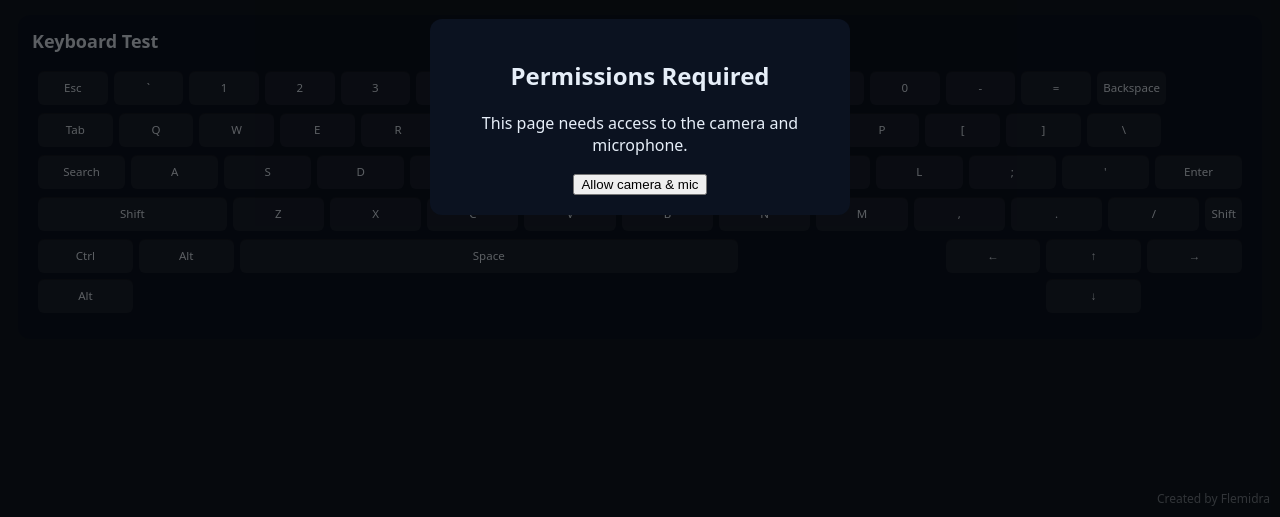
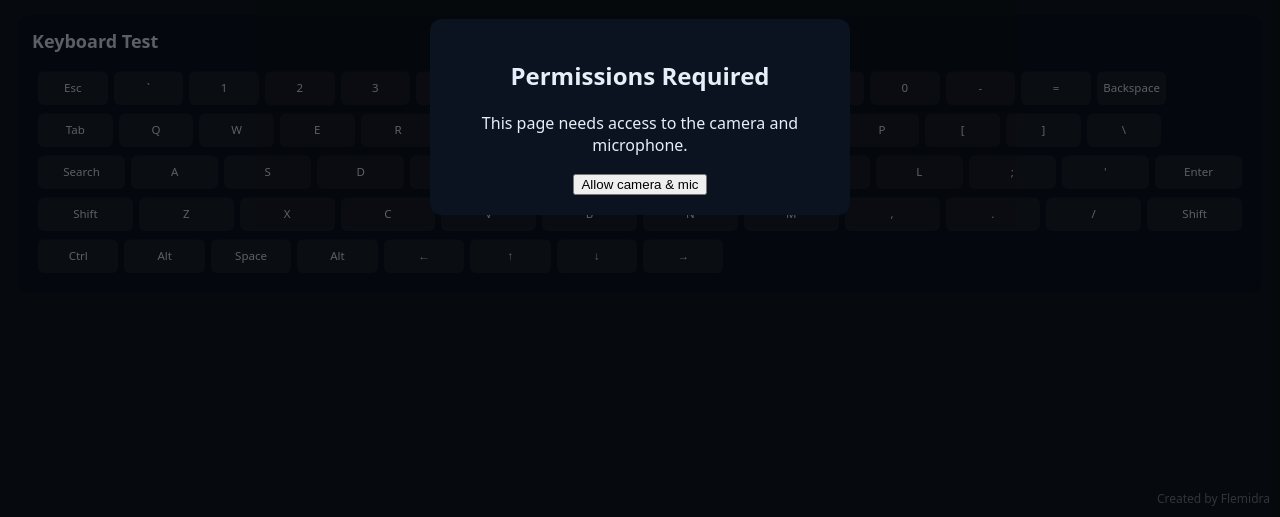
Before and after one commit to Flemidra/ChromebookTest, a plain HTML site: page index.html in a window 1280 px wide. Shown: the part 283-800 px from the top of the page. Drawn offline with Linux system fonts and the light colour scheme.

Commit message:
Fix keyboard bottom row: reserve columns and fix AltRight/arrow positions

```diff
--- a/css/keyboard.css
+++ b/css/keyboard.css
@@ -1,4 +1,4 @@
-/* css/keyboard.css - Versión estable que funcionaba */
+/* css/keyboard.css - Versión completa y corregida para la fila inferior */
 
 /* Contenedor del teclado */
 #keyboard{
@@ -27,7 +27,8 @@
 .k-row:nth-child(2){ grid-template-columns: repeat(15, 1fr); grid-auto-columns: unset; }
 .k-row:nth-child(3){ grid-template-columns: repeat(13, 1fr); grid-auto-columns: unset; }
 .k-row:nth-child(4){ grid-template-columns: repeat(12, 1fr); grid-auto-columns: unset; }
-.k-row:nth-child(5){ grid-template-columns: repeat(12, 1fr); grid-auto-columns: unset; }
+/* Fila inferior: más columnas para evitar saltos y dar margen a la spacebar */
+.k-row:nth-child(5){ grid-template-columns: repeat(14, 1fr); grid-auto-columns: unset; }
 
 /* Estilos base de tecla */
 .key{
@@ -68,58 +69,4 @@
 /* Overlay */
 .key::after{
   content:"";
-  position:absolute;
-  inset:0;
-  border-radius:6px;
-  z-index:2;
-  opacity:0;
-  transition:opacity .06s, background .08s;
-}
-
-.key.active::after{ background: rgba(79,70,229,0.95); opacity:1; }
-.key.pressed::after{ background: #10b981; opacity:1; }
-.key.active, .key.pressed { color:#000 !important; }
-
-/* Ajustes por tecla fila inferior */
-.k-row:nth-child(5) .key[data-key-label="CtrlLeft"],
-.k-row:nth-child(5) .key[data-key-label="AltLeft"],
-.k-row:nth-child(5) .key[data-key-label="AltRight"] {
-  grid-column: auto;
-  max-width: none;
-}
-
-/* Space: ocupa columnas 3..8 dentro de 12 columnas */
-.k-row:nth-child(5) .key[data-key-label="Space"]{
-  grid-column: 3 / 8;
-  justify-self:stretch;
-  align-self:center;
-  padding-left:8px;
-  padding-right:8px;
-  min-height:34px;
-  max-width:none;
-}
-
-/* Flechas en la misma fila */
-.k-row:nth-child(5) .key[data-key-label="ArrowLeft"]  { grid-column: 10 / 11; }
-.k-row:nth-child(5) .key[data-key-label="ArrowUp"]    { grid-column: 11 / 12; }
-.k-row:nth-child(5) .key[data-key-label="ArrowDown"]  { grid-column: 11 / 12; }
-.k-row:nth-child(5) .key[data-key-label="ArrowRight"] { grid-column: 12 / 13; }
-
-/* Shift más ancho fila 4 */
-.k-row:nth-child(4) .key[data-key-label="ShiftLeft"],
-.k-row:nth-child(4) .key[data-key-label="ShiftRight"] { grid-column: span 2; }
-
-/* Search fila 3 */
-.k-row:nth-child(3) .key[data-key-label="Search"] { grid-column: span 1; }
-
-/* Separación inferior */
-.keyboard-card{ padding-bottom:20px; }
-
-/* Responsive */
-@media(max-width:900px){
-  .key{ min-height:30px; font-size:11px; padding:4px 5px; }
-  .k-row:nth-child(5) .key[data-key-label="Space"] { grid-column: 3 / 7; max-width:60%; }
-}
-
-/* Evitar recortes del overlay */
-.k-row, #keyboard { overflow: visible; }
+  position:absolute
```
